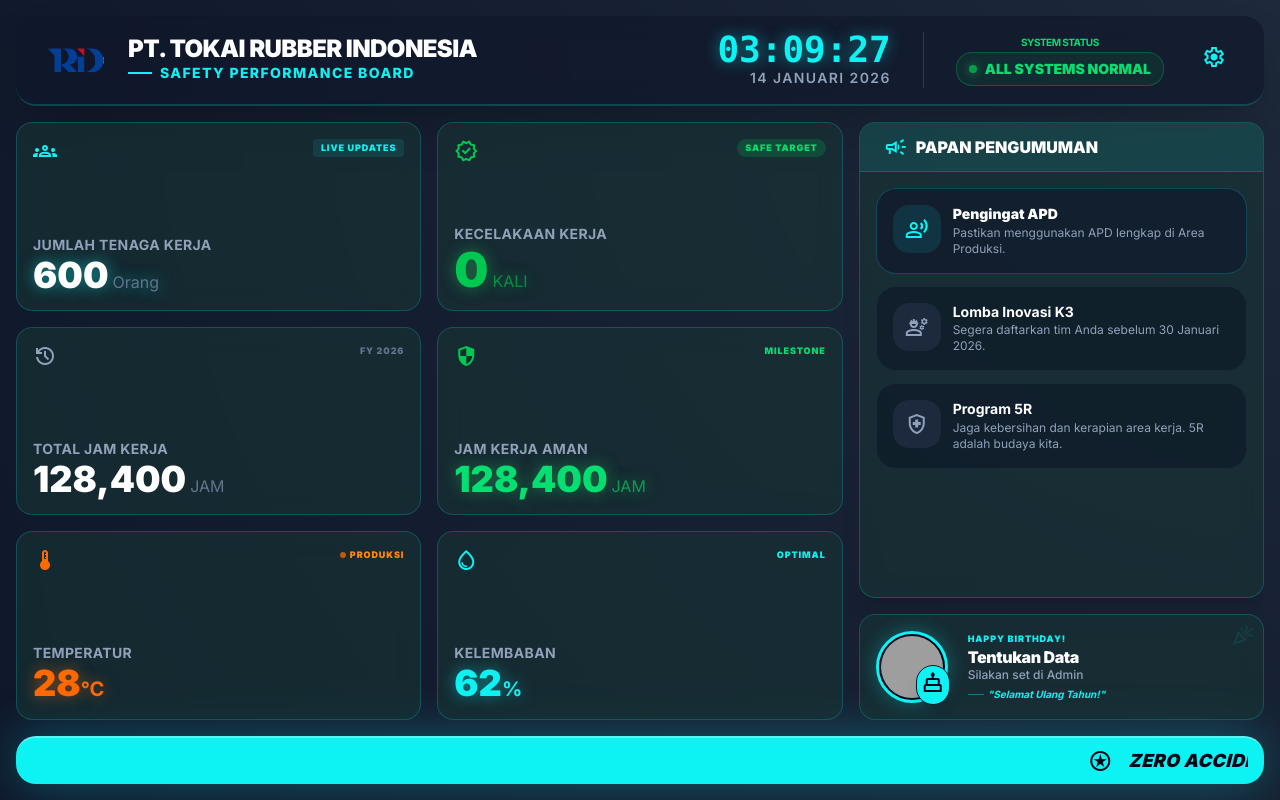
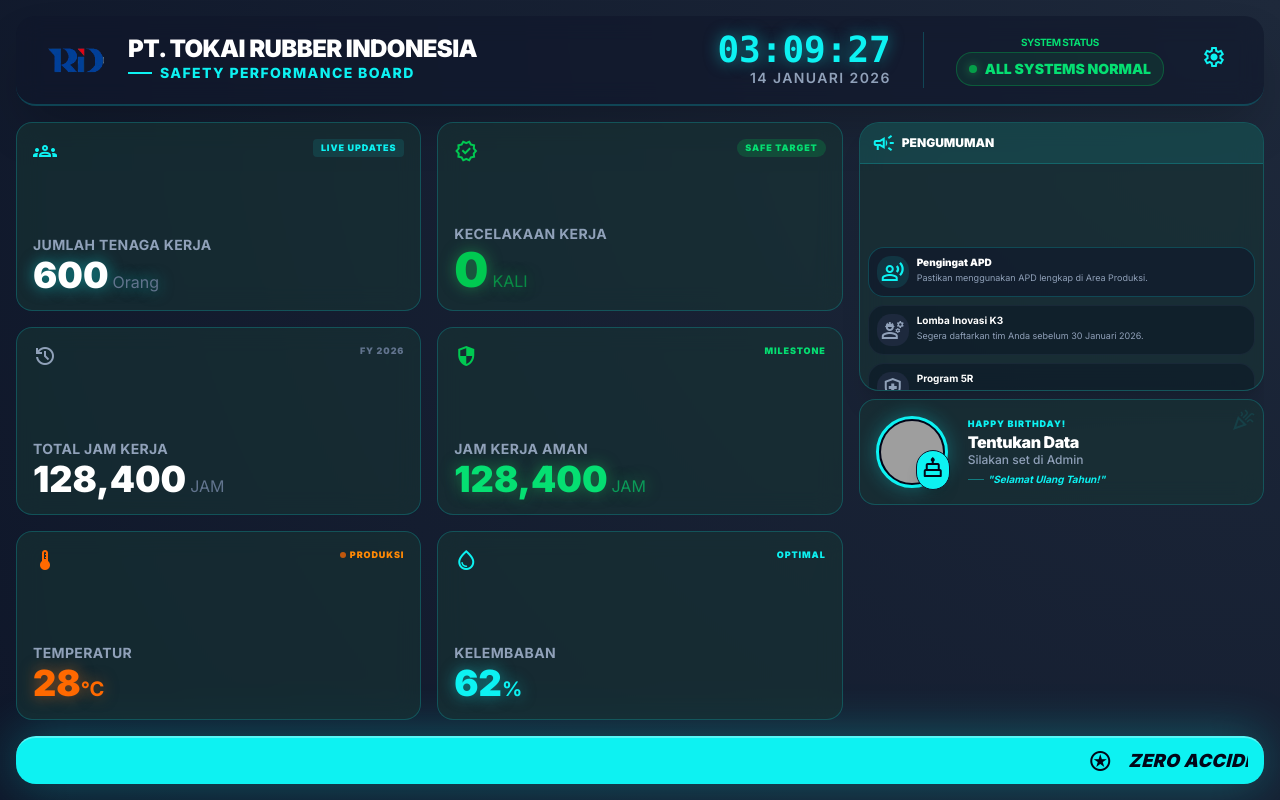
Before and after one commit to Ari-Golden/tokai, a Next.js app: page / in a window 1280 px wide. Built offline with nearby package versions, Linux system fonts and the light colour scheme; grey boxes are pictures that could not be loaded.

Commit message:
feat: Implement vertical marquee animation for announcements and compact their display.

```diff
--- a/app/globals.css
+++ b/app/globals.css
@@ -215,3 +215,18 @@
   overflow: hidden;
   white-space: nowrap;
 }
+
+/* Vertical Running Text Animation (Bottom to Top) */
+@keyframes marquee-vertical {
+  0% { transform: translateY(100%); }
+  100% { transform: translateY(-100%); }
+}
+
+.animate-marquee-vertical {
+  animation: marquee-vertical 20s linear infinite;
+}
+
+.marquee-vertical-container {
+  overflow: hidden;
+  height: 100%;
+}
--- a/components/information-board.tsx
+++ b/components/information-board.tsx
@@ -225,69 +225,71 @@ export function InformationBoard() {
           </div>
 
           {/* Right Side: 4 Columns - Announcements & Birthday */}
-          <div className="col-span-4 flex flex-col gap-2 md:gap-3 xl:gap-4">
+          <div className="col-span-4 flex flex-col gap-2 md:gap-2">
 
-            {/* Announcements Panel */}
-            <div className="glass-card rounded-lg md:rounded-xl xl:rounded-2xl flex-1 flex flex-col overflow-hidden border-t-4 xl:border-t-6 border-t-[#0df2f2]/40 shadow-xl">
-              <div className="px-3 md:px-4 xl:px-6 py-2 md:py-2.5 xl:py-3 border-b border-[#0df2f2]/20 flex items-center justify-between bg-[#0df2f2]/10 shrink-0">
-                <h3 className="text-white font-black text-xs md:text-sm xl:text-base flex items-center gap-1.5 md:gap-2">
-                  <span className="material-symbols-outlined text-[#0df2f2] text-base md:text-lg xl:text-xl">campaign</span>
-                  PAPAN PENGUMUMAN
+            {/* Announcements Panel - Compact with Vertical Scroll */}
+            <div className="glass-card rounded-lg md:rounded-xl flex-1 flex flex-col overflow-hidden border-t-2 md:border-t-4 border-t-[#0df2f2]/40 shadow-xl max-h-[45%]">
+              <div className="px-2 md:px-3 py-1.5 md:py-2 border-b border-[#0df2f2]/20 flex items-center bg-[#0df2f2]/10 shrink-0">
+                <h3 className="text-white font-black text-[10px] md:text-xs flex items-center gap-1 md:gap-1.5">
+                  <span className="material-symbols-outlined text-[#0df2f2] text-sm md:text-base">campaign</span>
+                  PENGUMUMAN
                 </h3>
               </div>
-              <div className="flex-1 overflow-y-auto p-2 md:p-3 xl:p-4 space-y-2 md:space-y-2.5 xl:space-y-3 scroll-hide">
+              <div className="flex-1 marquee-vertical-container p-1.5 md:p-2">
+                <div className="animate-marquee-vertical space-y-1.5 md:space-y-2">
                   {activeAnnouncements.length > 0 ? (
                     activeAnnouncements.map((ann, idx) => (
                       <div
                         key={ann.id}
-                      className={`flex gap-2 md:gap-3 p-2 md:p-3 xl:p-4 rounded-lg md:rounded-xl border transition-colors ${
+                        className={`flex gap-1.5 md:gap-2 p-1.5 md:p-2 rounded-md md:rounded-lg border ${
                           idx === 0
-                          ? 'bg-slate-900/60 border-[#0df2f2]/20 hover:bg-slate-900/80'
+                            ? 'bg-slate-900/60 border-[#0df2f2]/20'
                             : 'bg-slate-950/30 border-slate-700/30'
                         }`}
                       >
-                      <div className={`flex items-center justify-center rounded-md md:rounded-lg shrink-0 size-8 md:size-10 xl:size-12 ${
+                        <div className={`flex items-center justify-center rounded-md shrink-0 size-6 md:size-8 ${
                           idx === 0 ? 'text-[#0df2f2] bg-[#0df2f2]/10' : 'text-slate-400 bg-slate-800'
                         }`}>
-                        <span className="material-symbols-outlined text-sm md:text-base xl:text-lg">{getAnnouncementIcon(idx)}</span>
+                          <span className="material-symbols-outlined text-xs md:text-sm">{getAnnouncementIcon(idx)}</span>
                         </div>
-                      <div className="min-w-0">
-                        <p className={`text-[10px] md:text-xs xl:text-sm leading-tight mb-0.5 truncate ${idx === 0 ? 'text-white font-black' : 'text-white font-bold'}`}>{ann.title}</p>
-                        <p className="text-slate-400 text-[9px] md:text-[10px] xl:text-xs line-clamp-2">{ann.content}</p>
+                        <div className="min-w-0 flex-1">
+                          <p className={`text-[9px] md:text-[10px] leading-tight mb-0.5 ${idx === 0 ? 'text-white font-black' : 'text-white font-bold'}`}>{ann.title}</p>
+                          <p className="text-slate-400 text-[8px] md:text-[9px] line-clamp-2">{ann.content}</p>
                         </div>
                       </div>
                     ))
                   ) : (
                     <>
-                    <div className="flex gap-2 md:gap-3 bg-slate-900/60 p-2 md:p-3 xl:p-4 rounded-lg md:rounded-xl border border-[#0df2f2]/20 hover:bg-slate-900/80 transition-colors">
-                      <div className="text-[#0df2f2] flex items-center justify-center rounded-md md:rounded-lg bg-[#0df2f2]/10 shrink-0 size-8 md:size-10 xl:size-12">
-                        <span className="material-symbols-outlined text-sm md:text-base xl:text-lg">record_voice_over</span>
+                      <div className="flex gap-1.5 md:gap-2 bg-slate-900/60 p-1.5 md:p-2 rounded-md md:rounded-lg border border-[#0df2f2]/20">
+                        <div className="text-[#0df2f2] flex items-center justify-center rounded-md bg-[#0df2f2]/10 shrink-0 size-6 md:size-8">
+                          <span className="material-symbols-outlined text-xs md:text-sm">record_voice_over</span>
                         </div>
-                      <div className="min-w-0">
-                        <p className="text-white text-[10px] md:text-xs xl:text-sm font-black mb-0.5 leading-tight">Safety Briefing Pagi</p>
-                        <p className="text-slate-400 text-[9px] md:text-[10px] xl:text-xs">Wajib hadir jam 08:00 AM di Area Produksi Utama.</p>
+                        <div className="min-w-0 flex-1">
+                          <p className="text-white text-[9px] md:text-[10px] font-black mb-0.5 leading-tight">Safety Briefing Pagi</p>
+                          <p className="text-slate-400 text-[8px] md:text-[9px]">Wajib hadir jam 08:00 AM di Area Produksi.</p>
                         </div>
                       </div>
-                    <div className="flex gap-2 md:gap-3 bg-slate-950/30 p-2 md:p-3 xl:p-4 rounded-lg md:rounded-xl border border-slate-700/30">
-                      <div className="text-slate-400 flex items-center justify-center rounded-md md:rounded-lg bg-slate-800 shrink-0 size-8 md:size-10 xl:size-12">
-                        <span className="material-symbols-outlined text-sm md:text-base xl:text-lg">engineering</span>
+                      <div className="flex gap-1.5 md:gap-2 bg-slate-950/30 p-1.5 md:p-2 rounded-md md:rounded-lg border border-slate-700/30">
+                        <div className="text-slate-400 flex items-center justify-center rounded-md bg-slate-800 shrink-0 size-6 md:size-8">
+                          <span className="material-symbols-outlined text-xs md:text-sm">engineering</span>
                         </div>
-                      <div className="min-w-0">
-                        <p className="text-white text-[10px] md:text-xs xl:text-sm font-bold mb-0.5 leading-tight">Maintenance Jalur 3</p>
-                        <p className="text-slate-400 text-[9px] md:text-[10px] xl:text-xs">Jalur 3 akan berhenti beroperasi pukul 16:00 untuk overhaul.</p>
+                        <div className="min-w-0 flex-1">
+                          <p className="text-white text-[9px] md:text-[10px] font-bold mb-0.5 leading-tight">Maintenance Jalur 3</p>
+                          <p className="text-slate-400 text-[8px] md:text-[9px]">Jalur 3 berhenti pukul 16:00 untuk overhaul.</p>
                         </div>
                       </div>
-                    <div className="flex gap-2 md:gap-3 bg-slate-950/30 p-2 md:p-3 xl:p-4 rounded-lg md:rounded-xl border border-slate-700/30">
-                      <div className="text-slate-400 flex items-center justify-center rounded-md md:rounded-lg bg-slate-800 shrink-0 size-8 md:size-10 xl:size-12">
-                        <span className="material-symbols-outlined text-sm md:text-base xl:text-lg">health_and_safety</span>
+                      <div className="flex gap-1.5 md:gap-2 bg-slate-950/30 p-1.5 md:p-2 rounded-md md:rounded-lg border border-slate-700/30">
+                        <div className="text-slate-400 flex items-center justify-center rounded-md bg-slate-800 shrink-0 size-6 md:size-8">
+                          <span className="material-symbols-outlined text-xs md:text-sm">health_and_safety</span>
                         </div>
-                      <div className="min-w-0">
-                        <p className="text-white text-[10px] md:text-xs xl:text-sm font-bold mb-0.5 leading-tight">Inspeksi APD</p>
-                        <p className="text-slate-400 text-[9px] md:text-[10px] xl:text-xs">Pastikan menggunakan APD lengkap setiap saat di area pabrik.</p>
+                        <div className="min-w-0 flex-1">
+                          <p className="text-white text-[9px] md:text-[10px] font-bold mb-0.5 leading-tight">Inspeksi APD</p>
+                          <p className="text-slate-400 text-[8px] md:text-[9px]">Gunakan APD lengkap di area pabrik.</p>
                         </div>
                       </div>
                     </>
                   )}
+                </div>
               </div>
             </div>
 
```
Lines whose indentation alone changed are shown as unchanged.
